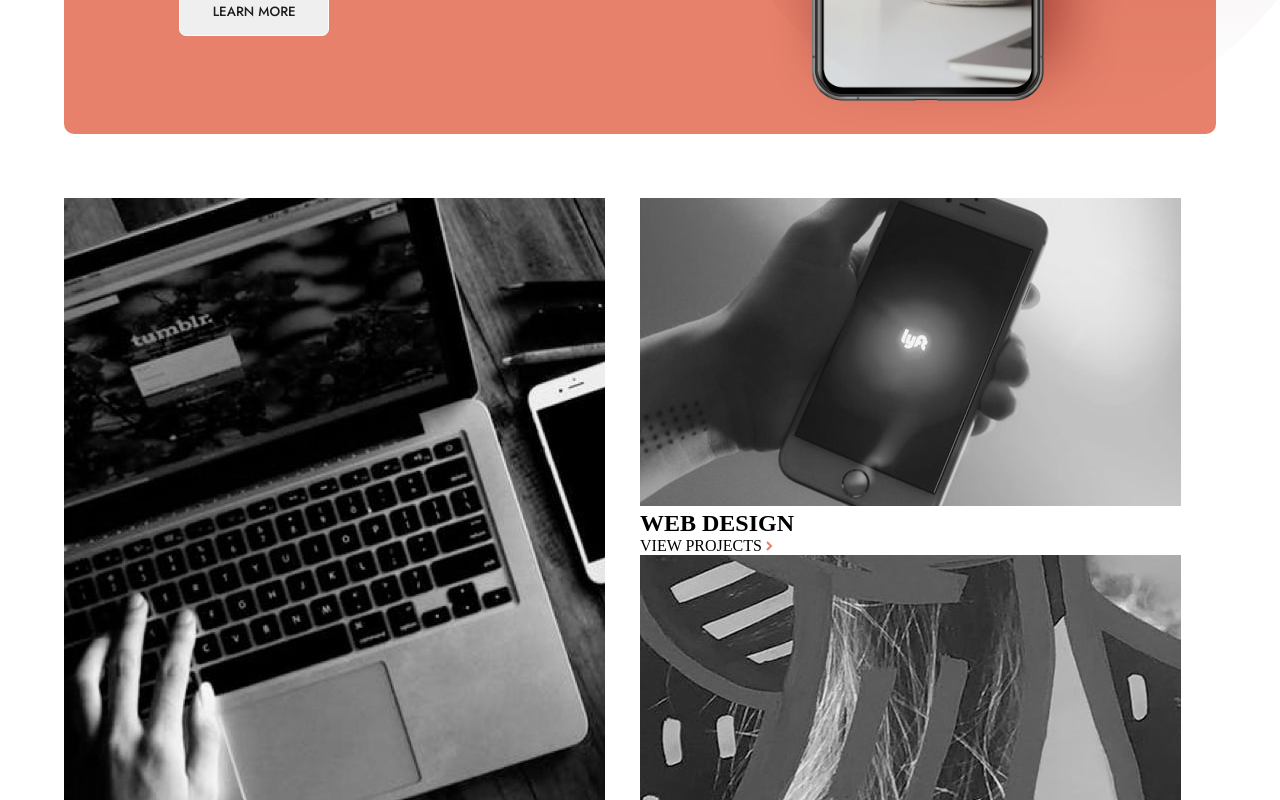
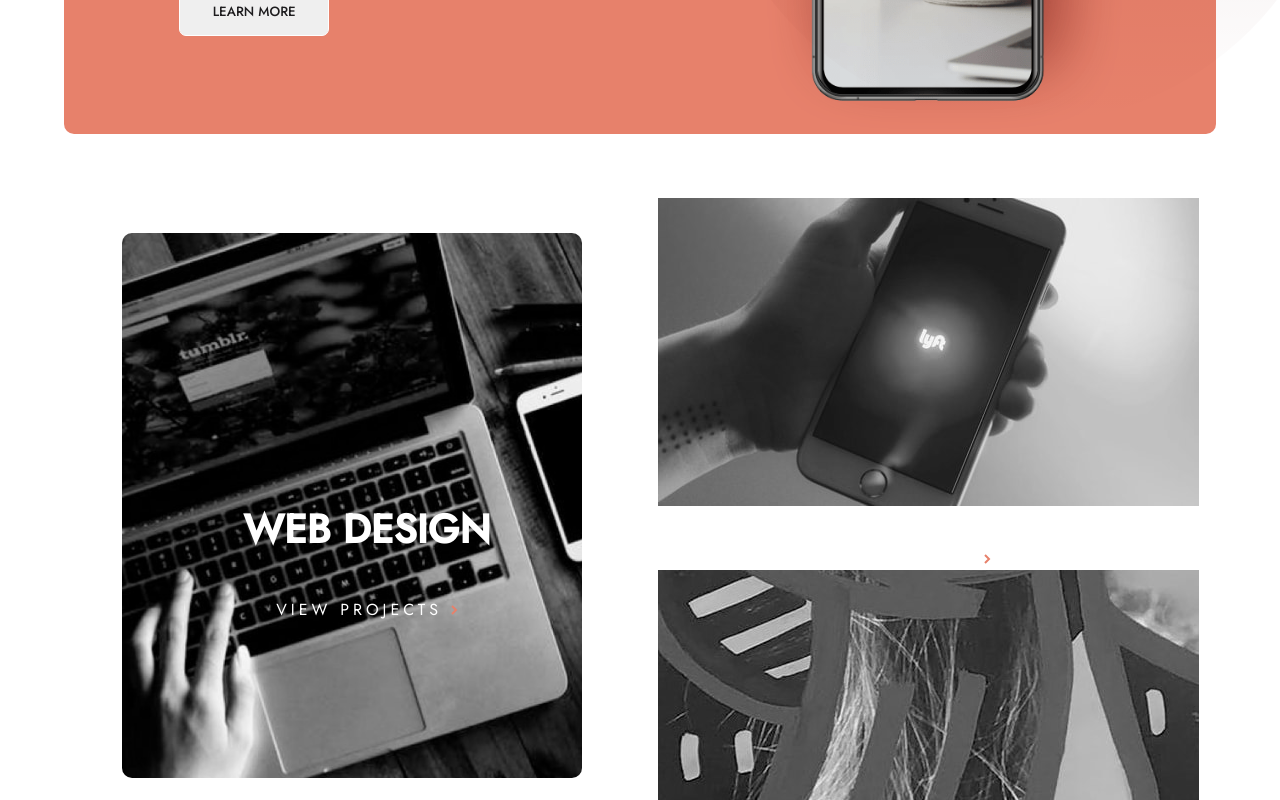
Before and after one commit to clf94-dev/designo-react, a React (Create React App) app: page / in a window 1280 px wide. Shown: the part 660-1460 px from the top of the page. Built offline with nearby package versions, Linux system fonts and the light colour scheme.

Commit message:
added overlayto webDesign hover state

```diff
--- a/src/components/MiddleHome.jsx
+++ b/src/components/MiddleHome.jsx
@@ -13,11 +13,13 @@ function MiddleHome(){
         <div>
             <Grid container direction="row" className="middleHome-cont">
                 <Grid item xs={12} md={6} className="webDesign-col">
-<img src={WebDesigD} alt="Web Design"/>
 <div className="web-text">
     <h2>WEB DESIGN</h2>
     <p>VIEW PROJECTS <img src={Arrow} alt="Arrow"/></p>
-</div>
+
+</div> <div className="overlay"/>
+<img className="backg" src={WebDesigD} alt="Web Design"/>
+
 
                 </Grid>
                 <Grid item xs={12} md={6} className="appGraphic-col">
--- a/src/components/styles/App.css
+++ b/src/components/styles/App.css
@@ -132,6 +132,7 @@
 .introHome-cont {
   background-color: #E7816B;
   width: 90% !important;
+  overflow: hidden;
   border-radius: 10px;
   font-family: "Jost", sans-serif;
   margin: 5% 5% 0 5%;
@@ -191,4 +192,51 @@
   background-color: #FFFFFF !important;
   z-index: 5 !important;
   padding: 5%;
+  text-align: center;
+  color: #FFFFFF;
+  font-family: "Jost", sans-serif;
 }
+
+.middleHome-cont .webDesign-col {
+  border-radius: 10px;
+  padding: 3% 5%;
+}
+
+.middleHome-cont .webDesign-col .backg {
+  width: 100%;
+  border-radius: 10px;
+  z-index: -1;
+}
+
+.middleHome-cont .webDesign-col .web-text {
+  position: absolute;
+  left: 19%;
+  top: 145%;
+  z-index: 3;
+}
+
+.middleHome-cont .webDesign-col .web-text h2 {
+  font-size: 40px;
+  margin-bottom: 40px;
+}
+
+.middleHome-cont .webDesign-col .web-text p {
+  font-size: 16px;
+  letter-spacing: 4px;
+}
+
+.middleHome-cont .webDesign-col .overlay {
+  position: absolute;
+  top: 112.7%;
+  left: 9.5%;
+  height: 81.7%;
+  width: 36%;
+  opacity: 0;
+  transition: .5s ease;
+  border-radius: 10px;
+  background-color: #E7816B;
+}
+
+.middleHome-cont .webDesign-col:hover .overlay {
+  opacity: 0.7;
+}
--- a/src/components/styles/App.scss
+++ b/src/components/styles/App.scss
@@ -140,6 +140,7 @@ $body: 16px;
     .introHome-cont {
         background-color: $peach;
         width: 90% !important;
+        overflow: hidden;
         border-radius: 10px;
         font-family: $font-family;
         margin: 5% 5% 0 5%;
@@ -192,4 +193,46 @@ $body: 16px;
         background-color: $white !important;
         z-index: 5 !important;
         padding: 5%;
+        text-align: center;
+        color: $white;
+        font-family: $font-family;
+        .webDesign-col {
+            border-radius: 10px;
+            padding: 3% 5%;
+            .backg {
+                width: 100%;
+                border-radius: 10px;
+                z-index: -1;
             }
+            .web-text {
+                position: absolute;
+                left: 19%;
+                top: 145%;
+                z-index: 3;
+                h2 {
+                    font-size: $h2;
+                    margin-bottom: 40px;
+                }
+                p {
+                    font-size: $body;
+                    letter-spacing: 4px;
+                }
+            }
+            .overlay {
+                position: absolute;
+                top: 112.7%;
+                left: 9.5%;
+                height: 81.7%;
+                width: 36%;
+                opacity: 0;
+                transition: .5s ease;
+                border-radius: 10px;
+                background-color: $peach;
+            }
+            &:hover {
+                .overlay {
+                    opacity: 0.7;
+                }
+            }
+        }
+    }
```
Also changed, not shown: src/components/styles/App.min.css, 1 other file (tests, documents, lock files or other folders). Lines whose indentation alone changed are shown as unchanged.
